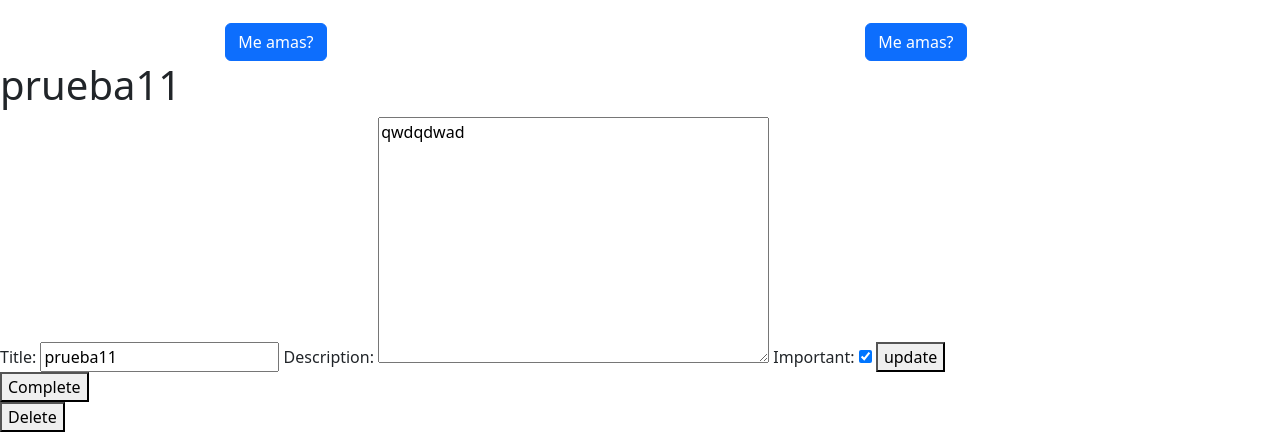
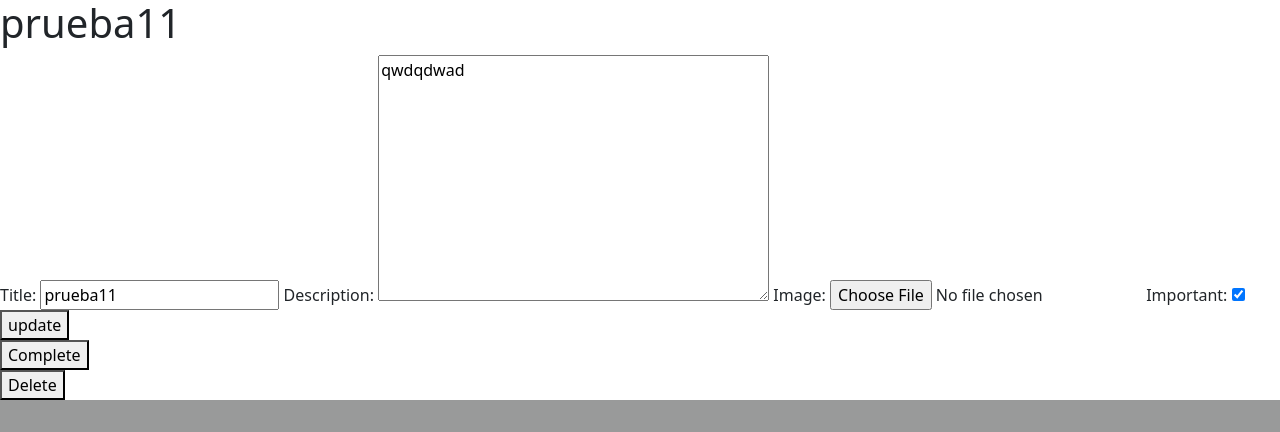
Before and after one commit to dan-max/sapore-rafinatto, a Django app: page /task/1/ in a window 1280 px wide. Shown: the part 801-1233 px from the top of the page. After the commit the page ends 1201 px from the top, so only its background shows below. Run offline with Django 4.2, Linux system fonts and the light colour scheme; a user stored in the database is signed in; data comes from the database, SQL or seed files in the repository.

```diff
--- a/tasks/form.py
+++ b/tasks/form.py
@@ -4,4 +4,4 @@ from .models  import Task
 class TaskForm(ModelForm):
     class Meta:
         model= Task
-        fields= ['title', 'description', 'important']
+        fields= ['title', 'description','image', 'important']
--- a/tasks/static/css/style.css
+++ b/tasks/static/css/style.css
@@ -56,11 +56,10 @@ figure.text-center.encabezado{
 
 }
 
-.nav-link:hover {
+.nav-item:hover .nav-link,
+.nav-item:hover .nav-link.active {
     background-color: rgb(13, 8, 8);
-}
-.nav-item:hover a {
-    color: #eaeef0;
+    color:#e5e9eb;
 }
 .home{
 
--- a/tasks/templates/base.html
+++ b/tasks/templates/base.html
@@ -21,8 +21,8 @@
           </button>
           <div class="collapse navbar-collapse" id="navbar-toggler">
             <ul class="navbar-nav d-flex justify-content-center align-items-center ms-auto">
+              {% if user.is_authenticated %}
               <li class="nav-item">
-                {% if user.is_authenticated %}
                 <a class="nav-link active" aria-current="page" href="/task">Task</a>
               </li>
               <li class="nav-item">
--- a/tasks/templates/singin.html
+++ b/tasks/templates/singin.html
@@ -26,7 +26,7 @@
                     <div class="mb-3">
                         <label for="username">Username:</label>
                         <input type="text" name="username" id="username" class="form-control" placeholder="Write your username">
-                   </div>
+                  </div>
 
        <div class="mb-3">
                         <label for="password">Password:</label>
--- a/tasks/templates/task_detail.html
+++ b/tasks/templates/task_detail.html
@@ -1,65 +1,7 @@
 {% extends 'base.html' %}
 {% load static %}
 {% block content %}
-<div class="container-fluid">
-    <div class="row d-flex justify-content-around">
-        <div class="col-2 mt-4">
-            <!-- Button trigger modal -->
-<button type="button" class="btn btn-primary" data-bs-toggle="modal" data-bs-target="#staticBackdrop">
-    Me amas?
-  </button>
 
-  <!-- Modal -->
-  <div class="modal fade" id="staticBackdrop" data-bs-backdrop="static" data-bs-keyboard="false" tabindex="-1" aria-labelledby="staticBackdropLabel" aria-hidden="true">
-    <div class="modal-dialog modal-dialog-scrollable">
-      <div class="modal-content">
-        <div class="modal-header">
-          <h1 class="modal-title fs-5" id="staticBackdropLabel">Modal title</h1>
-          <button type="button" class="btn-close" data-bs-dismiss="modal" aria-label="Close"></button>
-        </div>
-        <div class="modal-body">
-          yo tambien
-        </div>
-        <div class="modal-footer">
-          <button type="button" class="btn btn-secondary" data-bs-dismiss="modal">Close</button>
-          <button type="button" class="btn btn-primary">Understood</button>
-        </div>
-      </div>
-    </div>
-  </div>
-
-  </div>
-
-        <div class="col-2 mt-4">
-            <!-- Button trigger modal -->
-<button type="button" class="btn btn-primary" data-bs-toggle="modal" data-bs-target="#staticBackdrop">
-    Me amas?
-  </button>
-
-  <!-- Modal -->
-  <div class="modal fade" id="staticBackdrop" data-bs-backdrop="static" data-bs-keyboard="false" tabindex="-1" aria-labelledby="staticBackdropLabel" aria-hidden="true">
-    <div class="modal-dialog modal-dialog-scrollable">
-      <div class="modal-content">
-        <div class="modal-header">
-          <h1 class="modal-title fs-5" id="staticBackdropLabel">Modal title</h1>
-          <button type="button" class="btn-close" data-bs-dismiss="modal" aria-label="Close"></button>
-        </div>
-        <div class="modal-body">
-          yo tambien
-        </div>
-        <div class="modal-footer">
-          <button type="button" class="btn btn-secondary" data-bs-dismiss="modal">Close</button>
-          <button type="button" class="btn btn-primary">Understood</button>
-        </div>
-      </div>
-    </div>
-  </div>
-
-  </div>
-</div>
-        </div>
-    </div>
-</div>
 <h1>{{task.title}}</h1>
 <form method="POST">
     {% csrf_token %}
```
Also changed, not shown: tasks/templates/task.html (+23 -2 lines).
